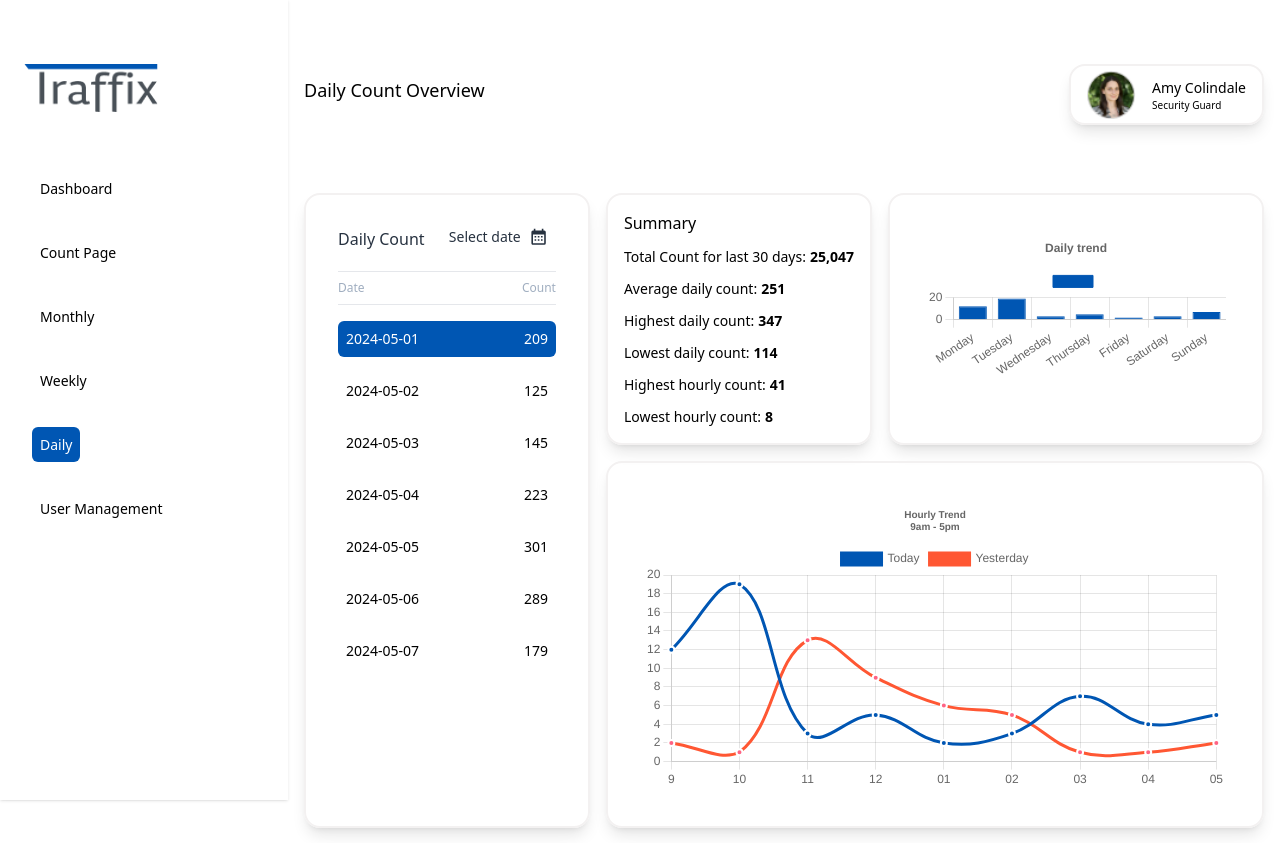
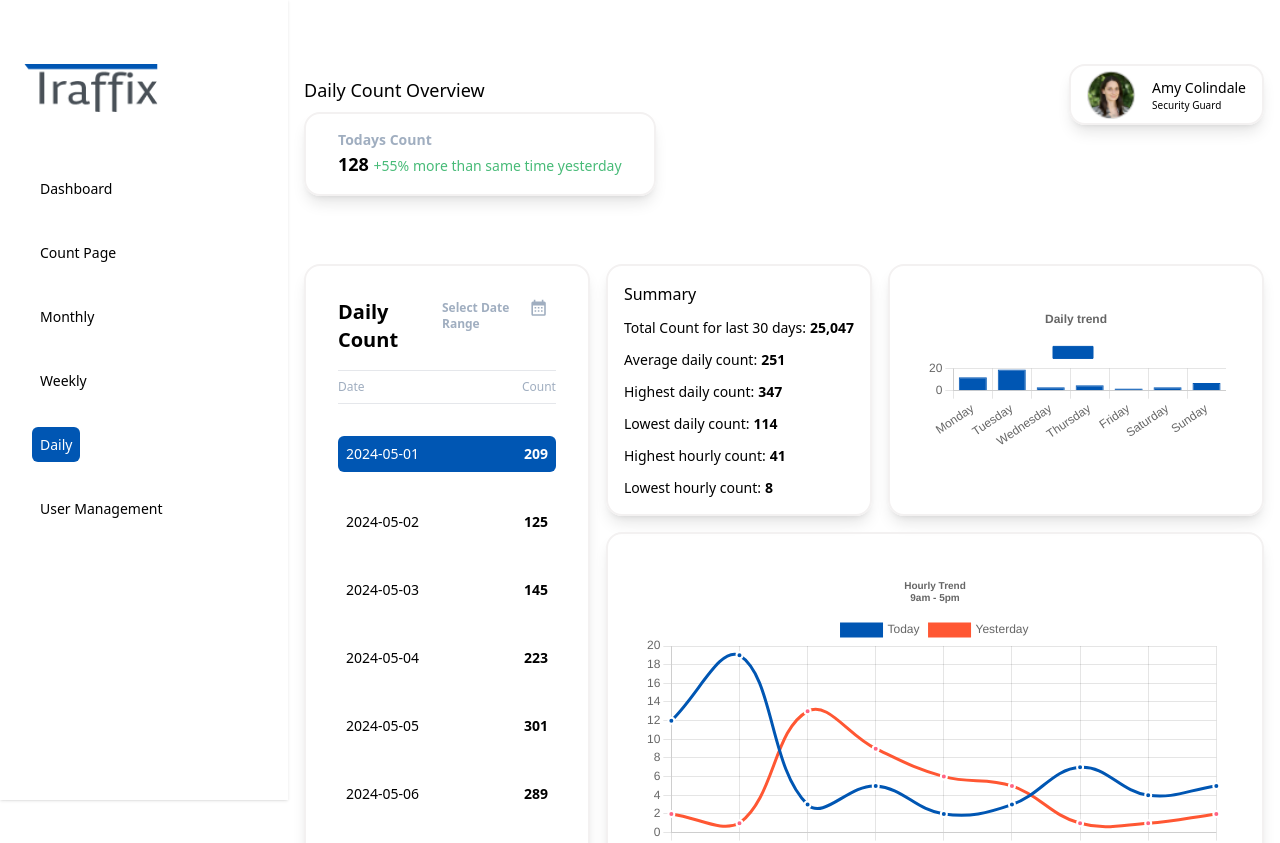
Before and after one commit to Marshall-D/traffix, a Next.js app: page /admin/daily in a window 1280 px wide. Shown: the top 843 px of the page. Built offline with nearby package versions, Linux system fonts and the light colour scheme.

Commit message:
chore: add todays count component

```diff
--- a/pages/admin/daily/index.tsx
+++ b/pages/admin/daily/index.tsx
@@ -6,6 +6,7 @@ import { DashboardSidebar } from "@/src/components/dashboardSidebar";
 import HourlySectionOne from "@/src/components/hourlysection";
 import LineChart from "@/src/components/lineChart";
 import { formatDate } from "@/src/utils/helpers";
+import TodaysCount from "@/src/components/todaysCount";
 
 const Daily = () => {
   const [showHourlySection, setShowHourlySection] = useState(false);
@@ -51,12 +52,13 @@ const Daily = () => {
       <div className="flex-1 flex flex-col">
         <div className="mb-36 lg:mb-0 block lg:hidden">
           {/* For mobile and tablet screens (default) */}
-          <DashboardHeader title={"Daily Count"} />
+          <DashboardHeader daily={true} title={"Daily Count"} />
         </div>
 
         {/* For desktop screens */}
         <div className="mb-36 lg:mb-0 hidden lg:block">
           <DashboardHeader
+            daily={true}
             title={
               showHourlySection && selectedDate
                 ? formatDate(selectedDate)
@@ -70,6 +72,10 @@ const Daily = () => {
             <p className="lg:hidden text-lg font-medium ">
               {showHourlySection && selectedDate && formatDate(selectedDate)}
             </p>
+
+            <div className="lg:hidden my-4">
+              <TodaysCount count={128} />{" "}
+            </div>
             {!showHourlySection ? (
               <DailySectionOne onTableItemClick={handleTableItemClick} />
             ) : (
--- a/src/components/dailySectionOne/index.tsx
+++ b/src/components/dailySectionOne/index.tsx
@@ -69,14 +69,17 @@ const DailySectionOne: FC<Props> = ({ onTableItemClick }) => {
   return (
     <div className="flex lg:h-full flex-col w-full rounded-2xl p-8 border-2 border-grey shadow-lg hover:bg-grey">
       <div id="header" className="flex justify-between gap-3 text-grey-2">
-        <p className="font-medium">Daily Count</p>
+        <p className="text-black text-xl font-semibold">Daily Count</p>
         <div className="flex" onClick={handleCalendarClick}>
-          <p className="font-light text-sm cursor-pointer">Select date</p>
+          <p className="font-semibold text-xs text-grey-4 cursor-pointer mt-0.5">
+            Select Date Range
+          </p>
           <div className="mt-[-7px]">
             <IconButton
               hoverColor="hover:text-grey-1"
               size={0.8}
               path={mdiCalendarMonth}
+              iconColor="text-grey-4"
             />
           </div>
         </div>
@@ -97,14 +100,14 @@ const DailySectionOne: FC<Props> = ({ onTableItemClick }) => {
           {data.map((row, index) => (
             <div
               key={index}
-              className={`flex justify-between text-sm my-4 cursor-pointer p-2 rounded-md
+              className={`flex justify-between text-sm  text-black-2 my-8 cursor-pointer p-2 rounded-md
     ${selectedRow === index ? "bg-primary" : ""}
     ${selectedRow === index && "hover:text-primary text-white"}
     hover:${selectedRow === index ? "bg-grey" : "text-primary"}`}
               onClick={() => handleRowClick(index, row.date)}
             >
               <p className="">{row.date}</p>
-              <p className="">{row.count}</p>
+              <p className="font-semibold">{row.count}</p>
             </div>
           ))}
         </div>
--- a/src/components/dashboardHeader/index.tsx
+++ b/src/components/dashboardHeader/index.tsx
@@ -2,12 +2,14 @@ import React, { FC, useState } from "react";
 import BusiestDay from "../busiestDay";
 import ProfileCard from "../profileCard";
 import SideNav from "../sidenav";
+import TodaysCount from "../todaysCount";
 
 interface Props {
   title?: string;
   admin?: any;
   showDailySection?: boolean;
   busiestDay?: string | null; // Accept the day string
+  daily?: boolean;
 }
 
 const DashboardHeader: FC<Props> = ({
@@ -15,6 +17,7 @@ const DashboardHeader: FC<Props> = ({
   admin,
   showDailySection,
   busiestDay,
+  daily,
 }) => {
   const [isTitleVisible, setIsTitleVisible] = useState(true);
 
@@ -45,6 +48,11 @@ const DashboardHeader: FC<Props> = ({
                 <BusiestDay day={busiestDay} />{" "}
               </div>
             )}
+            {daily && (
+              <div className="hidden lg:block">
+                <TodaysCount count={128} />{" "}
+              </div>
+            )}
           </div>
         </div>
         <div>
--- a/src/components/hourlysection/index.tsx
+++ b/src/components/hourlysection/index.tsx
@@ -43,7 +43,7 @@ const HourlySectionOne: FC<Props> = ({ onTableItemClick }) => {
   return (
     <div className="flex lg:h-full flex-col w-full rounded-2xl p-8 border-2 border-grey shadow-lg hover:bg-grey">
       <div id="header" className="flex justify-between gap-3 text-grey-2">
-        <p className="font-medium">Hourly Count</p>
+        <p className="text-black text-xl font-semibold">Hourly Count</p>
         <div>
           <Button
             onClick={onTableItemClick}
@@ -69,7 +69,7 @@ const HourlySectionOne: FC<Props> = ({ onTableItemClick }) => {
           {currentItems.map((item, index) => (
             <div key={index} className="flex justify-between text-sm my-4">
               <p className="">{item.hour}</p>
-              <p>{item.count}</p>
+              <p className="font-semibold"> {item.count}</p>
             </div>
           ))}
         </div>{" "}
--- /dev/null
+++ b/src/components/todaysCount/index.tsx
@@ -0,0 +1,23 @@
+import React, { FC } from "react";
+
+interface Props {
+  count?: number;
+}
+
+const TodaysCount: FC<Props> = ({ count }) => {
+  return (
+    <div className="flex flex-row w-full  rounded-2xl p-4 px-8 border-2 border-grey gap-32 shadow-lg hover:bg-grey">
+      <div>
+        <p className="text-sm text-grey-4 font-semibold">Todays Count</p>
+        <p className="font-semibold text-lg text-black-2">
+          {count}{" "}
+          <span className="font-medium text-green text-sm">
+            +55% more than same time yesterday
+          </span>
+        </p>
+      </div>
+    </div>
+  );
+};
+
+export default TodaysCount;
--- a/src/components/weeklyCountCard/index.tsx
+++ b/src/components/weeklyCountCard/index.tsx
@@ -118,7 +118,7 @@ const WeeklyCountCard: FC<Props> = ({ onTableItemClick, weeklyData }) => {
         <p className="text-black text-xl font-semibold">Weekly Count</p>
         <div className="flex" onClick={handleCalendarClick}>
           <p className="font-semibold text-xs text-grey-4 cursor-pointer mt-0.5">
-            Select week
+            Select Week
           </p>
           <div className="mt-[-7px]">
             <IconButton
```
